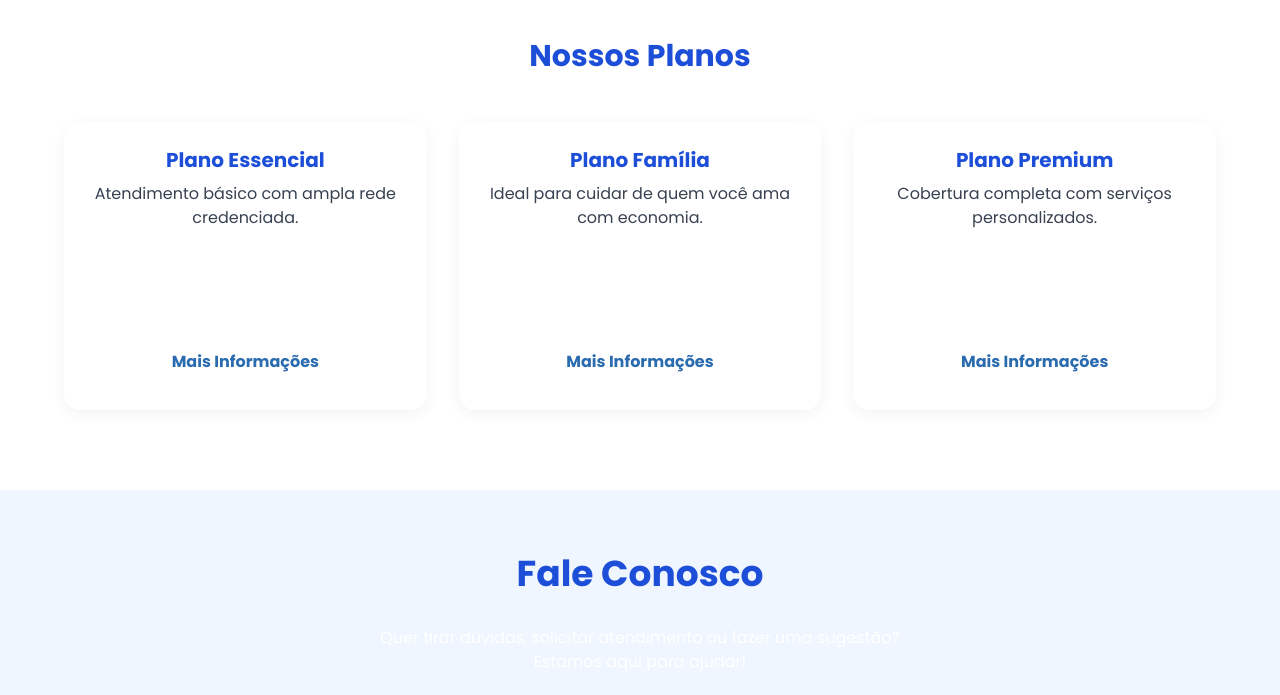
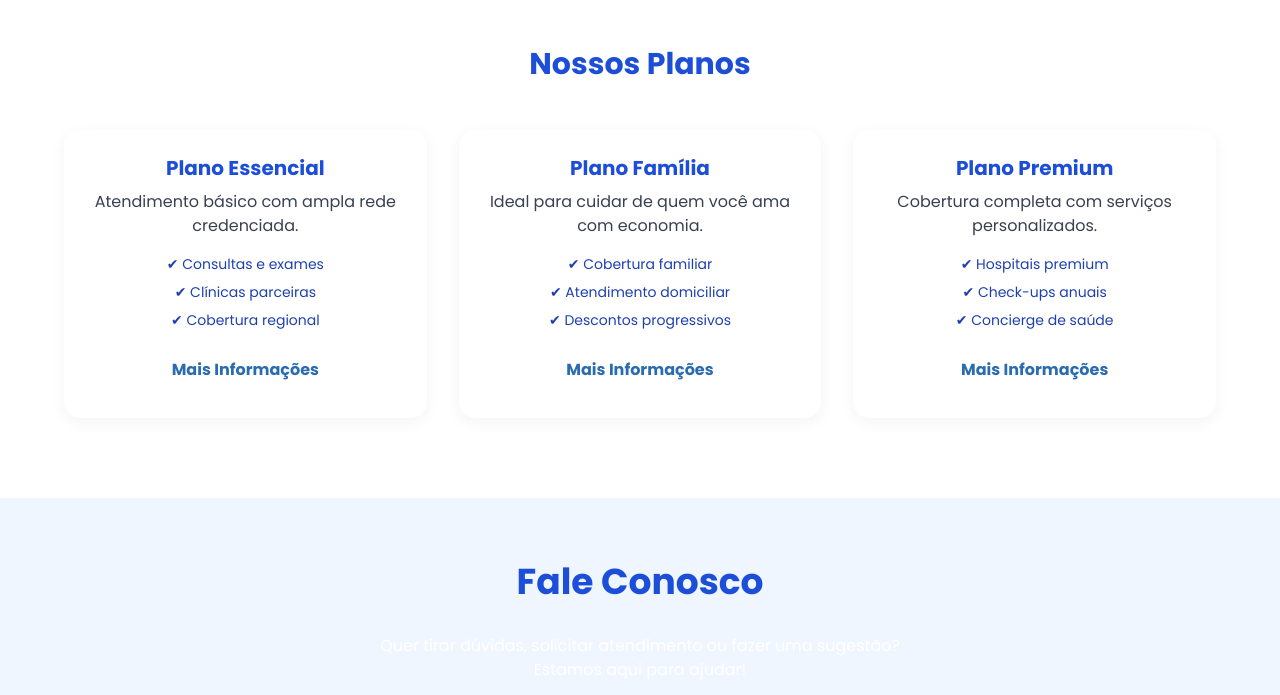
Before and after one commit to 7tenteidenovo13-arch/azul, a plain HTML site: page index.html in a window 1280 px wide. Shown: the part 1486-2181 px from the top of the page. Drawn offline with nearby package versions, Linux system fonts and the light colour scheme.

Commit message:
Update index.html

```diff
--- a/index.html
+++ b/index.html
@@ -19,7 +19,7 @@
   <header class="bg-white shadow sticky top-0 z-50">
     <div class="container mx-auto px-6 py-4 flex justify-between items-center">
       <div class="flex items-center space-x-3">
-        <div class="justify-center text-white text-2xl">
+        <div class="w-10 h-10 bg-blue-700 rounded-full flex items-center justify-center text-white text-2xl">
           <i class="fas fa-leaf"></i>
         </div>
         <h1 class="text-xl font-bold uppercase text-blue-700 tracking-wide">
@@ -127,7 +127,7 @@
         <div class="plan-card">
           <h3 class="text-xl font-bold mb-2 text-blue-700">Plano Essencial</h3>
           <p class="text-gray-700 mb-4">Atendimento básico com ampla rede credenciada.</p>
-          <ul class="text-sm text-white mb-4 space-y-2">
+          <ul class="text-sm text-blue mb-4 space-y-2">
             <li>✔ Consultas e exames</li>
             <li>✔ Clínicas parceiras</li>
             <li>✔ Cobertura regional</li>
@@ -137,7 +137,7 @@
         <div class="plan-card">
           <h3 class="text-xl font-bold mb-2 text-blue-700">Plano Família</h3>
           <p class="text-gray-700 mb-4">Ideal para cuidar de quem você ama com economia.</p>
-          <ul class="text-sm text-white mb-4 space-y-2">
+          <ul class="text-sm text-blue mb-4 space-y-2">
             <li>✔ Cobertura familiar</li>
             <li>✔ Atendimento domiciliar</li>
             <li>✔ Descontos progressivos</li>
@@ -147,7 +147,7 @@
         <div class="plan-card">
           <h3 class="text-xl font-bold mb-2 text-blue-700">Plano Premium</h3>
           <p class="text-gray-700 mb-4">Cobertura completa com serviços personalizados.</p>
-          <ul class="text-sm text-white mb-4 space-y-2">
+          <ul class="text-sm text-blue mb-4 space-y-2">
             <li>✔ Hospitais premium</li>
             <li>✔ Check-ups anuais</li>
             <li>✔ Concierge de saúde</li>
```
